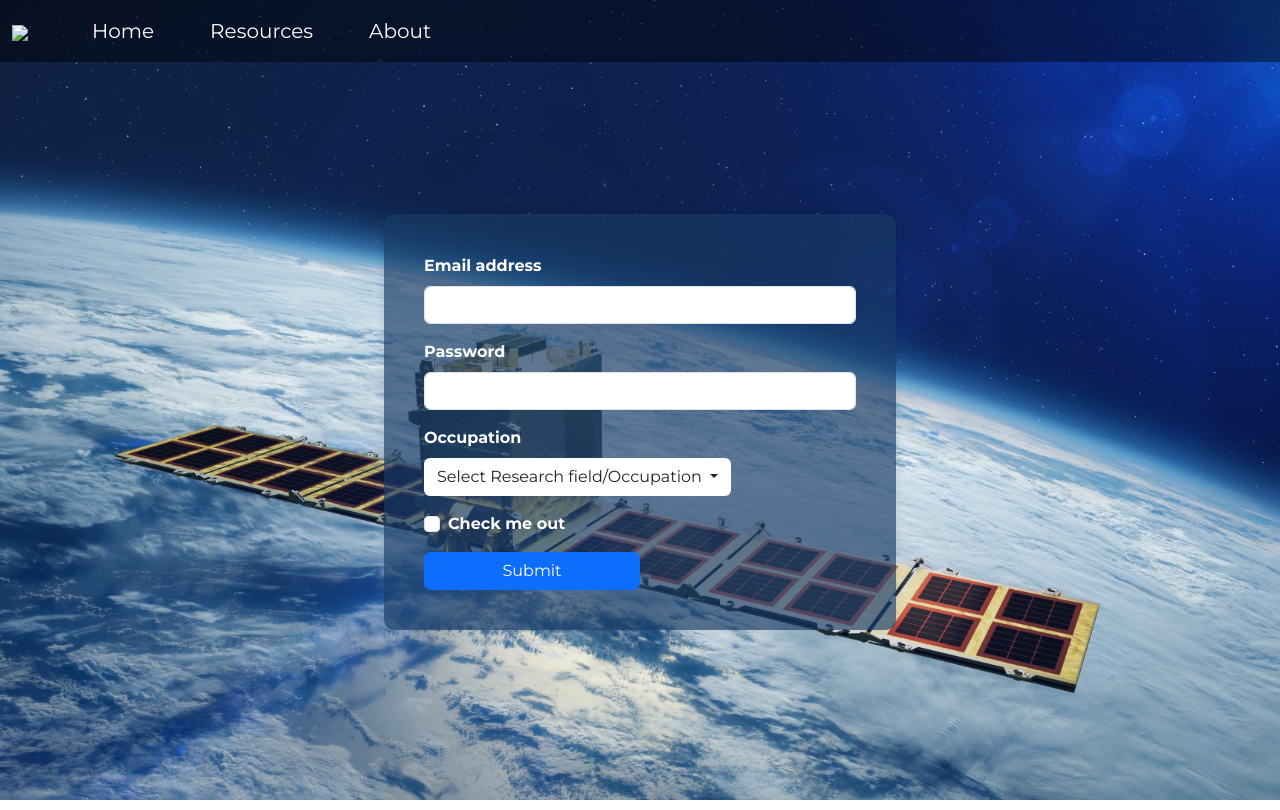
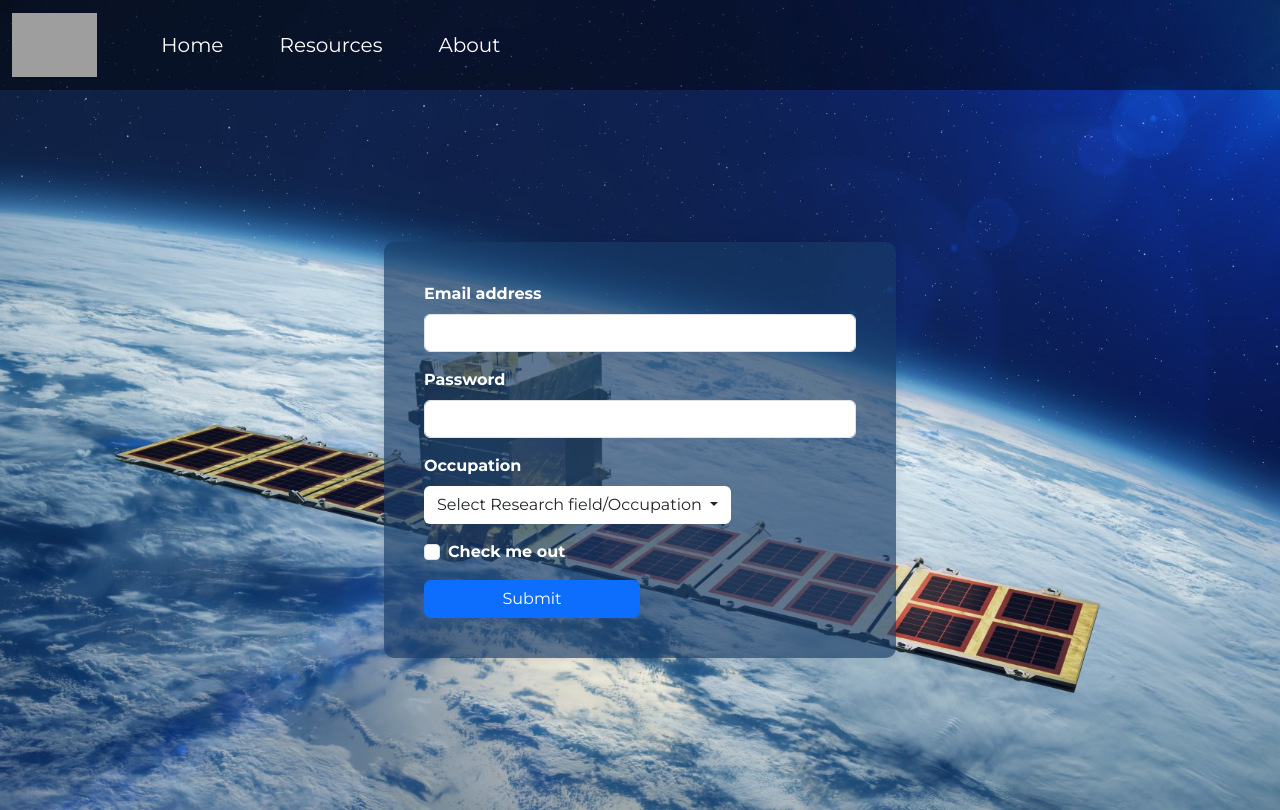
Before and after one commit to mrKESHAV2004/SAR-COLORIZATION, a plain HTML site: page signup.html in a window 1280 px wide. Drawn offline with nearby package versions, Linux system fonts and the light colour scheme; the site is published under a folder, as on GitHub Pages, so addresses that start at the root find nothing.

Commit message:
Update signup.html

```diff
--- a/signup.html
+++ b/signup.html
@@ -12,7 +12,7 @@
 <body>
     <nav class="navbar navbar-expand-lg">
         <div class="container-fluid">
-          <a class="navbar-brand nav-link" href="index.html"><img src="/images/logo.png" style="height: 8vh;margin-right: 40px;"></a>
+          <a class="navbar-brand nav-link" href="index.html"><img src="images/logo.png" style="height: 8vh;margin-right: 40px;"></a>
           <button class="navbar-toggler" type="button" data-bs-toggle="collapse" data-bs-target="#navbarSupportedContent" aria-controls="navbarSupportedContent" aria-expanded="false" aria-label="Toggle navigation">
             <span class="navbar-toggler-icon"></span>
           </button>
```
